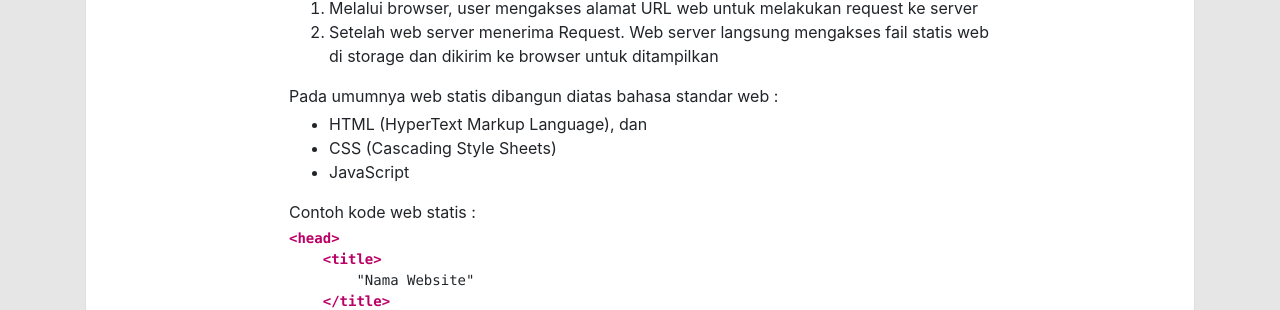
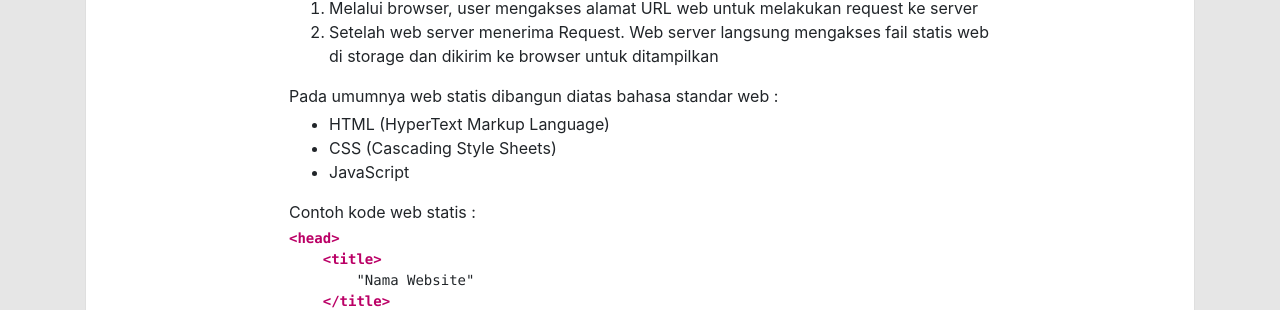
Before and after one commit to surtinaali/blog, a Jekyll site: the page built from _posts/2018-07-21-web-static-vs-web-dinamis.markdown, in a window 1280 px wide and 900 px high, scrolled down 475 px. Shown: the part 146-456 px from the top of the window. Built offline with Jekyll 4.4.1, drawn with Linux system fonts in a browser that asks for light colours; comment, search, counter and statistics services are not loaded.

Commit message:
ganti kode

```diff
--- a/_posts/2018-07-21-web-static-vs-web-dinamis.markdown
+++ b/_posts/2018-07-21-web-static-vs-web-dinamis.markdown
@@ -22,14 +22,14 @@
 
 Pada umumnya web statis dibangun diatas bahasa standar web :
 {:.my-1}
-- HTML (HyperText Markup Language), dan
+- HTML (HyperText Markup Language)
 - CSS (Cascading Style Sheets)
 - JavaScript
 
 Contoh kode web statis :
 {:.my-1}
 
-{% highlight html %}<head>
+{% highlight HTML %}<head>
     <title>
         "Nama Website"
     </title>
@@ -55,7 +55,7 @@
 Contoh kode web dinamis :
 {:.my-1}
 
-{% highlight php %}<head>
+{% highlight PHP %}<head>
     <title>
         <?php get_nama_web() ?>
     </title>
```
